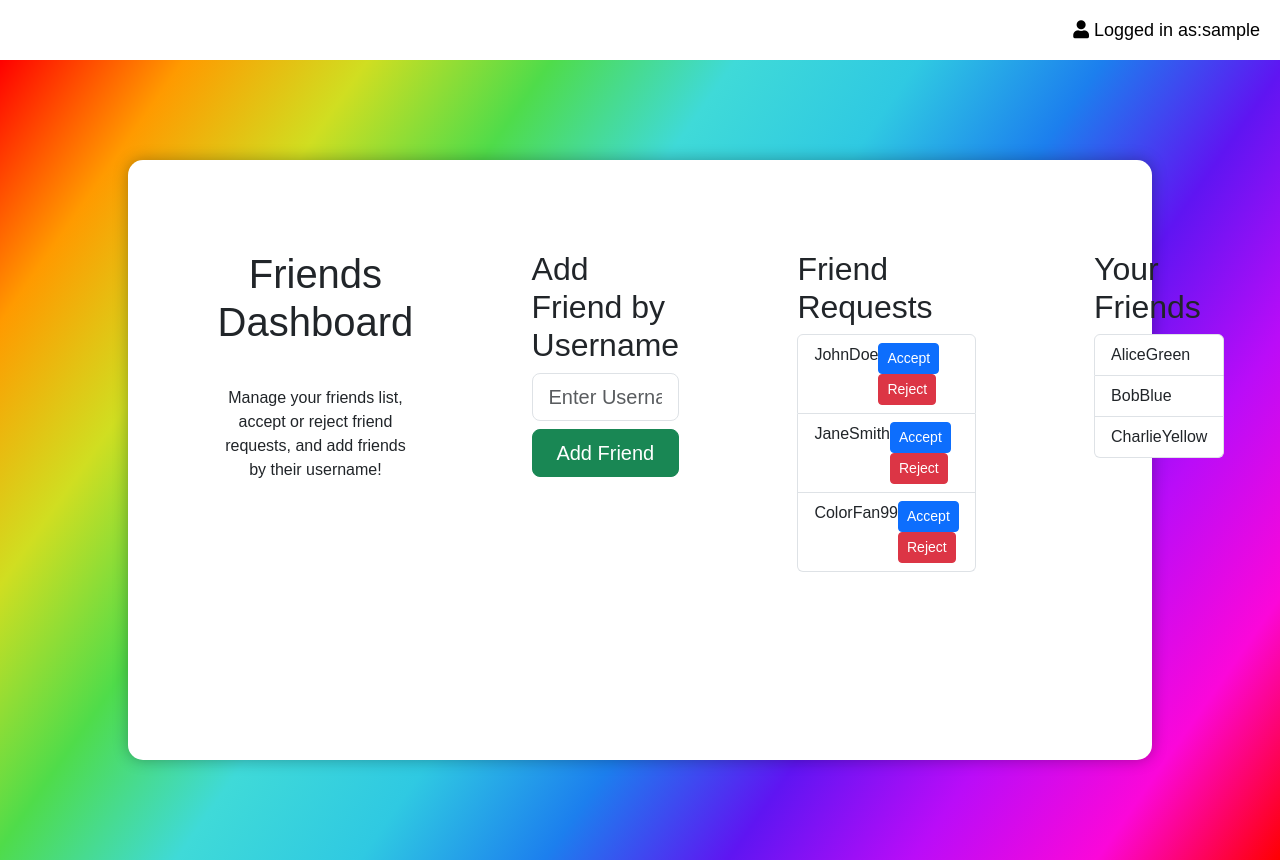
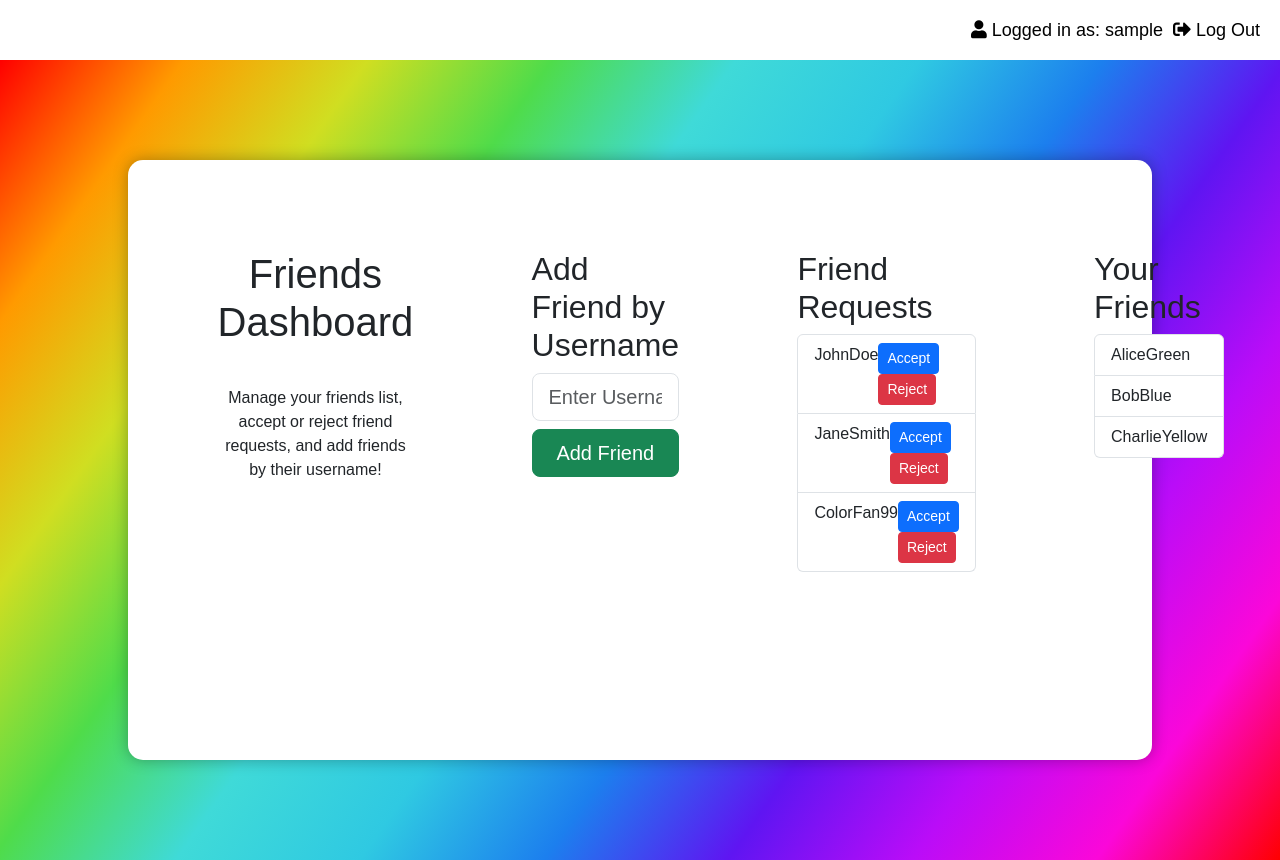
Before and after one commit to michaelbuwa/The-Agile-Web-Project, a Flask app: page /share in a window 1280 px wide. Run offline with Flask 3, Linux system fonts and the light colour scheme; the visitor is signed in with stand-in values (Sample User, id 1).

Commit message:
Added a log out button for user functionality

```diff
--- a/app/static/css/navbar.css
+++ b/app/static/css/navbar.css
@@ -62,11 +62,26 @@ html, body {
     text-decoration-color: black; /* Set underline color to black */
 }
 
+.navbar-user-group {
+    margin-left: auto; /* Push entire group to the right */
+    display: flex;
+    align-items: center;
+    gap: 10px; /* space between user info and button */
+}
+
 .navbar-user {
     color: black;
     font-size: 18px;
-    margin-left: auto;
 }
+
+.logout-btn {
+    background: none;
+    border: none;
+    cursor: pointer;
+    color: black;
+    font-size: 18px;
+}
+
 
 /* Responsive design for smaller screens */
 @media screen and (max-width: 500px) {
--- a/app/templates/navigation-bar.html
+++ b/app/templates/navigation-bar.html
@@ -6,7 +6,13 @@
     <a href="{{ url_for('share') }}"><i class="fas fa-share-alt"></i> Share with Friends</a>
 
     {% if current_user.is_authenticated %}
-    <span class="navbar-user"><i class="fas fa-user"></i> Logged in as:{{ current_user.username }}</span>
+    <div class="navbar-user-group">
+    <span class="navbar-user"><i class="fas fa-user"></i> Logged in as: {{ current_user.username }}</span>
+    <form action="{{ url_for('logout') }}" method="get">
+        <button type="submit" class="logout-btn">
+            <i class="fas fa-sign-out-alt"></i> Log Out
+        </button>
+    </form>
+    </div>
     {% endif %}
-
 </div>
```
